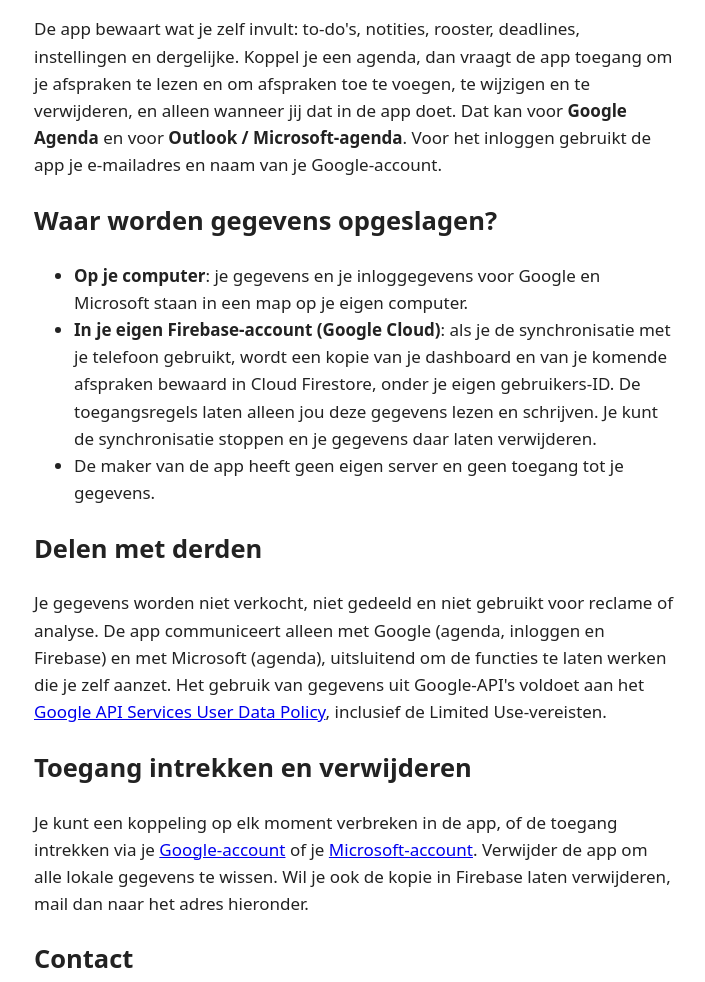
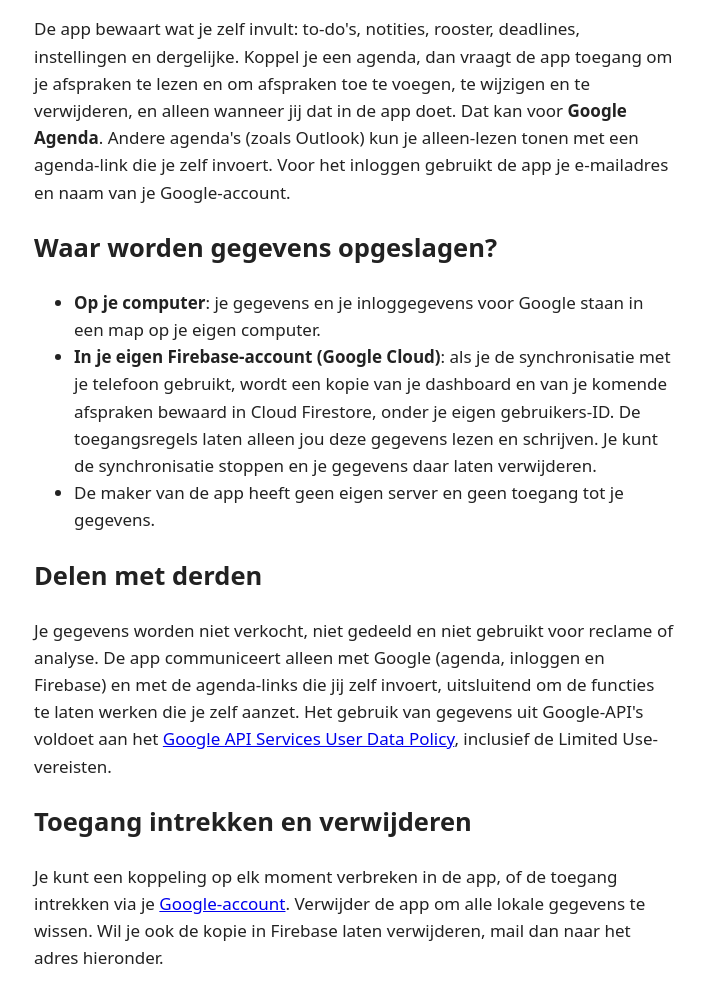
Before and after one commit to GerbenArnalsteen/Productivity-dashboard, a plain HTML site: page privacy.html in a window 1280 px wide. Shown: the part 220-1202 px from the top of the page, without its empty margins (286-991 px from the left). Drawn offline with Linux system fonts and the light colour scheme.

Commit message:
docs: privacy.html

```diff
--- a/privacy.html
+++ b/privacy.html
@@ -6,17 +6,17 @@
 <h1>Privacybeleid van My Dashboard</h1>
 <p>Laatst bijgewerkt: november 2026.</p>
 <h2>Welke gegevens gebruikt de app?</h2>
-<p>De app bewaart wat je zelf invult: to-do's, notities, rooster, deadlines, instellingen en dergelijke. Koppel je een agenda, dan vraagt de app toegang om je afspraken te lezen en om afspraken toe te voegen, te wijzigen en te verwijderen, en alleen wanneer jij dat in de app doet. Dat kan voor <strong>Google Agenda</strong> en voor <strong>Outlook / Microsoft-agenda</strong>. Voor het inloggen gebruikt de app je e-mailadres en naam van je Google-account.</p>
+<p>De app bewaart wat je zelf invult: to-do's, notities, rooster, deadlines, instellingen en dergelijke. Koppel je een agenda, dan vraagt de app toegang om je afspraken te lezen en om afspraken toe te voegen, te wijzigen en te verwijderen, en alleen wanneer jij dat in de app doet. Dat kan voor <strong>Google Agenda</strong>. Andere agenda's (zoals Outlook) kun je alleen-lezen tonen met een agenda-link die je zelf invoert. Voor het inloggen gebruikt de app je e-mailadres en naam van je Google-account.</p>
 <h2>Waar worden gegevens opgeslagen?</h2>
 <ul>
-<li><strong>Op je computer</strong>: je gegevens en je inloggegevens voor Google en Microsoft staan in een map op je eigen computer.</li>
+<li><strong>Op je computer</strong>: je gegevens en je inloggegevens voor Google staan in een map op je eigen computer.</li>
 <li><strong>In je eigen Firebase-account (Google Cloud)</strong>: als je de synchronisatie met je telefoon gebruikt, wordt een kopie van je dashboard en van je komende afspraken bewaard in Cloud Firestore, onder je eigen gebruikers-ID. De toegangsregels laten alleen jou deze gegevens lezen en schrijven. Je kunt de synchronisatie stoppen en je gegevens daar laten verwijderen.</li>
 <li>De maker van de app heeft geen eigen server en geen toegang tot je gegevens.</li>
 </ul>
 <h2>Delen met derden</h2>
-<p>Je gegevens worden niet verkocht, niet gedeeld en niet gebruikt voor reclame of analyse. De app communiceert alleen met Google (agenda, inloggen en Firebase) en met Microsoft (agenda), uitsluitend om de functies te laten werken die je zelf aanzet. Het gebruik van gegevens uit Google-API's voldoet aan het <a href="https://developers.google.com/terms/api-services-user-data-policy">Google API Services User Data Policy</a>, inclusief de Limited Use-vereisten.</p>
+<p>Je gegevens worden niet verkocht, niet gedeeld en niet gebruikt voor reclame of analyse. De app communiceert alleen met Google (agenda, inloggen en Firebase) en met de agenda-links die jij zelf invoert, uitsluitend om de functies te laten werken die je zelf aanzet. Het gebruik van gegevens uit Google-API's voldoet aan het <a href="https://developers.google.com/terms/api-services-user-data-policy">Google API Services User Data Policy</a>, inclusief de Limited Use-vereisten.</p>
 <h2>Toegang intrekken en verwijderen</h2>
-<p>Je kunt een koppeling op elk moment verbreken in de app, of de toegang intrekken via je <a href="https://myaccount.google.com/permissions">Google-account</a> of je <a href="https://account.microsoft.com/privacy/app-access">Microsoft-account</a>. Verwijder de app om alle lokale gegevens te wissen. Wil je ook de kopie in Firebase laten verwijderen, mail dan naar het adres hieronder.</p>
+<p>Je kunt een koppeling op elk moment verbreken in de app, of de toegang intrekken via je <a href="https://myaccount.google.com/permissions">Google-account</a>. Verwijder de app om alle lokale gegevens te wissen. Wil je ook de kopie in Firebase laten verwijderen, mail dan naar het adres hieronder.</p>
 <h2>Contact</h2>
 <p>Vragen? Mail naar gerbenarnal@gmail.com.</p>
 </body></html>
```
